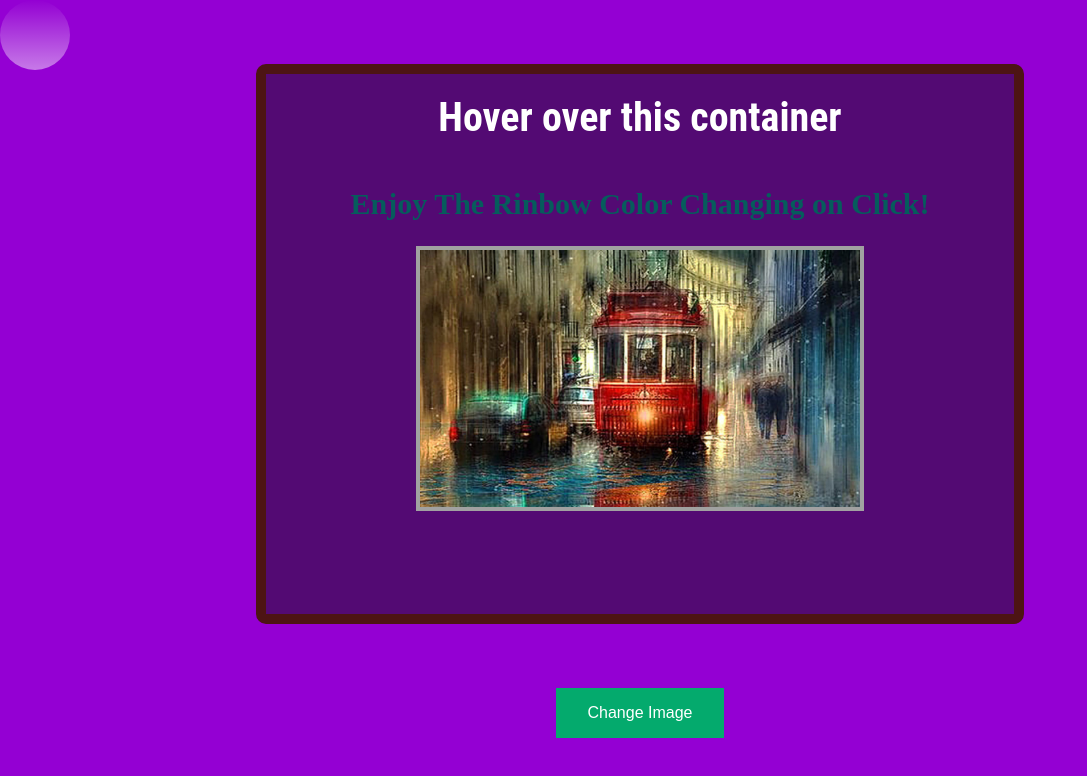
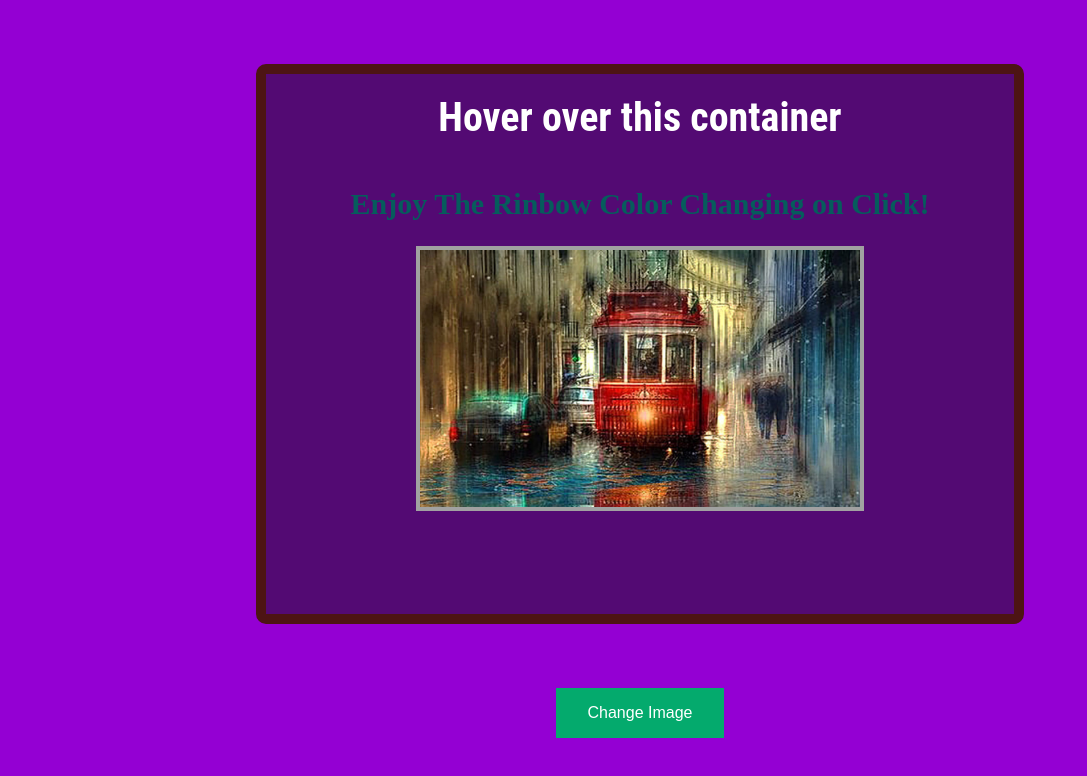
Before and after one commit to arannyakarak/imageclick, a plain HTML site: page index.html in a window 1280 px wide. Shown: the whole page, without its empty margins (0-1087 px from the left). Drawn offline with Linux system fonts and the light colour scheme.

Commit message:
add spot invisible to loading

```diff
--- a/index.html
+++ b/index.html
@@ -9,7 +9,7 @@
 
 </head>
 
-<body>
+<body id="main">
 <div class = "container " >
 
     <h1 class = "mainText">  Hover over this container </h1>
--- a/script.js
+++ b/script.js
@@ -57,18 +57,17 @@ var colors = [
     document.body.style.backgroundColor = colors[currentColor];
   }
 
+
   /*  window has finished loading, update the body to
    the first color */
   window.onload = function() {
     document.body.style.backgroundColor = colors[currentColor];
+    spot.style.opacity = 0
   }
 
+  var spot = document.getElementById('spotLight');
 
-
-
-var spot = document.getElementById('spotLight');
 mainContainer.addEventListener('mousemove', (e) => {
-
     spot.style.transform = `translateY(${e.clientY - 25}px)`;
     spot.style.transform += `translateX(${e.clientX - 25}px)`;
     spot.style.opacity = 1;}
```
